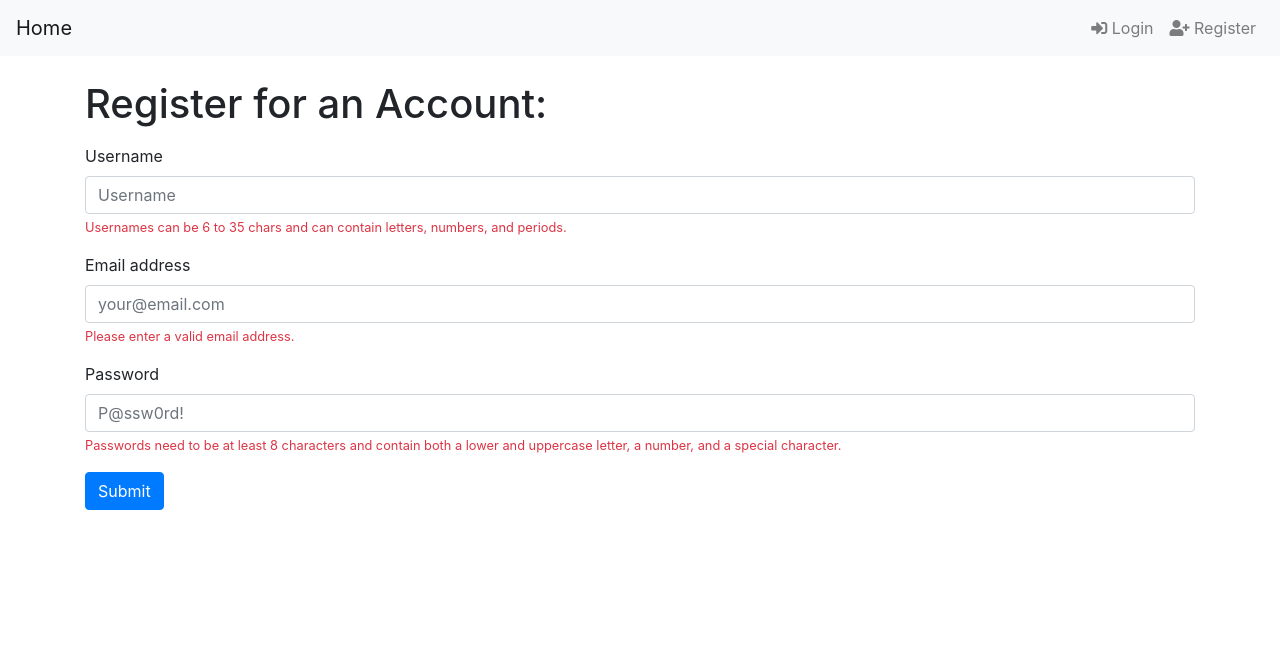
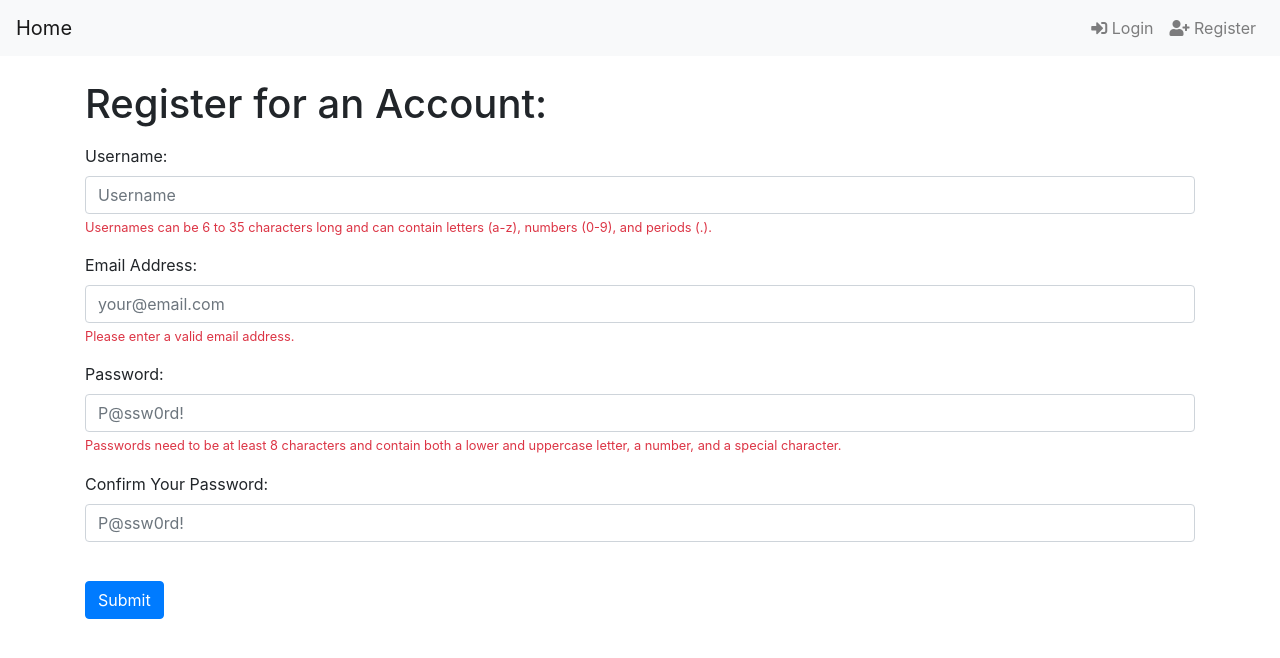
Before and after one commit to NatePad/SERN-Auth-Template, a React (Create React App) app in the folder client/: page /register in a window 1280 px wide. Shown: the top 658 px of the page. Built offline with nearby package versions, Linux system fonts and the light colour scheme.

Commit message:
added confirm password to /register page

```diff
--- a/client/src/pages/Register.js
+++ b/client/src/pages/Register.js
@@ -18,6 +18,9 @@ const Register = () => {
 
   const [password, setPassword] = useState('');
   const [validPassword, setValidPassword] = useState(false);
+
+  const [confirmPassword, setConfirmPassword] = useState('');
+  const [validConfirmPassword, setValidConfirmPassword] = useState(false);
 
   const [completeForm, setCompleteForm] = useState(true);
 
@@ -65,13 +68,22 @@ const Register = () => {
       valid = false;
 
     setValidPassword(valid);
+    setValidConfirmPassword(password === confirmPassword);
   }, [password]);
+
+
+  useEffect(() => {
+    setValidConfirmPassword(password === confirmPassword);
+  }, [confirmPassword]);
 
 
   const handleSubmit = async e => {
     e.preventDefault();
 
-    if (!validUsername || !validEmail || !validPassword) {
+    if (!validUsername
+      || !validEmail
+      || !validPassword
+      || !validConfirmPassword) {
       setCompleteForm(false);
       return;
     }
@@ -84,10 +96,14 @@ const Register = () => {
 
     try {
       const res = await API.register(userData);
-      setModalText(`Your account has been created successfully, ${res.data.username}!`);
+      setModalText(
+        `Your account has been created successfully, ${res.data.username}!`
+      );
       setModalShow(true);
     } catch (err) {
-      setModalText('There was an error creating your account. Please try again later.');
+      setModalText(
+        'There was an error creating your account. Please try again later.'
+      );
       setModalShow(true);
     }
   }
@@ -101,7 +117,7 @@ const Register = () => {
 
       <Form onSubmit={handleSubmit}>
         <Form.Group controlId="username">
-          <Form.Label>Username</Form.Label>
+          <Form.Label>Username:</Form.Label>
           <Form.Control
             type="username"
             placeholder="Username"
@@ -110,12 +126,13 @@ const Register = () => {
           <Form.Text
             className={validUsername ? 'text-danger invisible' : 'text-danger'}
           >
-            Usernames can be 6 to 35 chars and can contain letters, numbers, and periods.
+            Usernames can be 6 to 35 characters long and can contain letters
+            (a-z), numbers (0-9), and periods (.).
           </Form.Text>
         </Form.Group>
 
-        <Form.Group controlId="formBasicEmail">
-          <Form.Label>Email address</Form.Label>
+        <Form.Group controlId="email">
+          <Form.Label>Email Address:</Form.Label>
           <Form.Control
             type="email"
             placeholder="your@email.com"
@@ -128,8 +145,8 @@ const Register = () => {
           </Form.Text>
         </Form.Group>
 
-        <Form.Group controlId="formBasicPassword">
-          <Form.Label>Password</Form.Label>
+        <Form.Group controlId="password">
+          <Form.Label>Password:</Form.Label>
           <Form.Control
             type="password"
             placeholder="P@ssw0rd!"
@@ -138,7 +155,24 @@ const Register = () => {
           <Form.Text
             className={validPassword ? 'text-danger invisible' : 'text-danger'}
           >
-            Passwords need to be at least 8 characters and contain both a lower and uppercase letter, a number, and a special character.
+            Passwords need to be at least 8 characters and contain both a lower
+            and uppercase letter, a number, and a special character.
+          </Form.Text>
+        </Form.Group>
+
+        <Form.Group controlId="confirmPassword">
+          <Form.Label>Confirm Your Password:</Form.Label>
+          <Form.Control
+            type="password"
+            placeholder="P@ssw0rd!"
+            onChange={e => setConfirmPassword(e.target.value)}
+          />
+          <Form.Text
+            className={
+              validConfirmPassword ? 'text-danger invisible' : 'text-danger'
+            }
+          >
+            Your passwords do not match.
           </Form.Text>
         </Form.Group>
 
```
